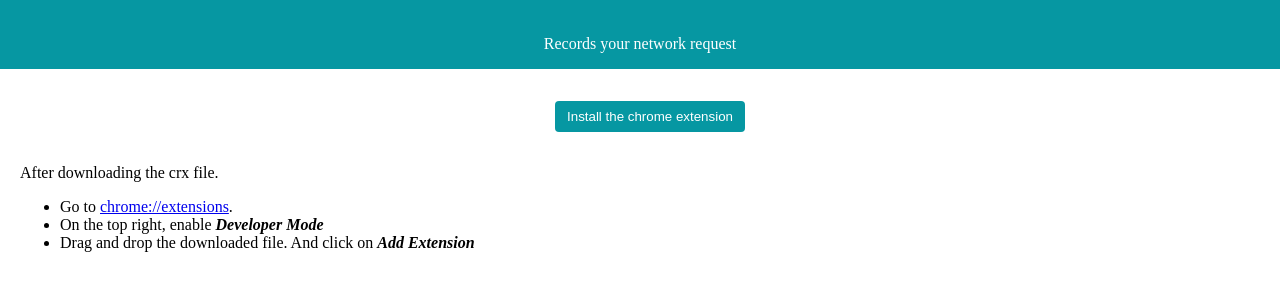
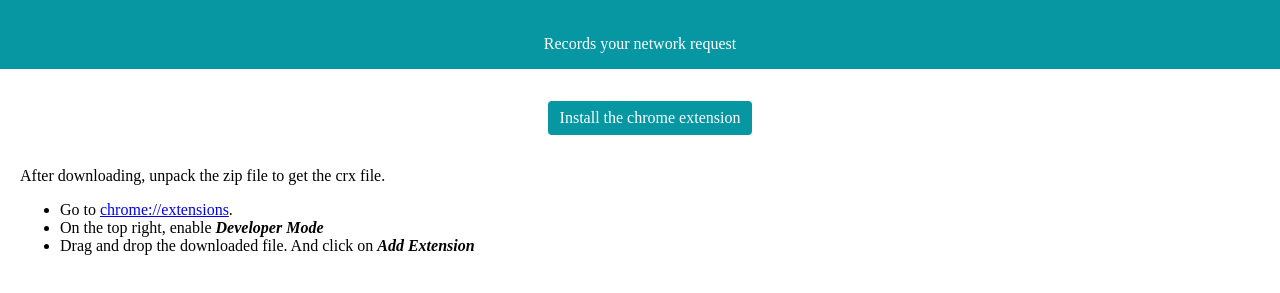
Before and after one commit to amitavaghosh1/watchdog, a browser extension: page index.html in a window 1280 px wide. Shown: the part 61-354 px from the top of the page. Drawn offline with Linux system fonts and the light colour scheme.

Commit message:
refactor: make extension a zip file for now

```diff
--- a/index.html
+++ b/index.html
@@ -29,7 +29,10 @@
             }
 
             #download {
+                display: inline-block;
+                margin-top: 20px;
                 padding: 8px 12px;
+                text-decoration: none;
                 border: none;
                 border-radius: 4px;
                 background-color: rgb(6, 151, 162);
@@ -51,12 +54,12 @@
         </main>
         <section style="padding-left: 20px">
             <div style="text-align:center">
-                <form action="./dist/watchdog.crx" method="GET" class="space-top">
-                    <button id="download">Install the chrome extension</button>
-                </form>
+                <a href="./dist/watchdog.crx.zip" id="download" class="space-top" download="watchdog">
+                    Install the chrome extension
+                </a>
             </div>
             <div class="space-top">
-                After downloading the crx file.
+                After downloading, unpack the zip file to get the crx file.
                 <ul>
                     <li>Go to <a href="chrome://extensions">chrome://extensions</a>.</li>
                     <li>On the top right, enable <i><b>Developer Mode</b></i></li>
--- /dev/null
+++ b/update.xml
@@ -0,0 +1,6 @@
+<?xml version='1.0' encoding='UTF-8'?>
+<gupdate xmlns='http://www.google.com/update2/response' protocol='2.0'>
+  <app appid='efiglfmehmdplnplbcfkpjhmnjlohbjd'>
+    <updatecheck codebase='https://github.com/amitavaghosh1/watchdog/releases/latest/download/watchdog.crx' version='0.0.1' status='ok' />
+  </app>
+</gupdate>
```
Also changed, not shown: 2 other files.
